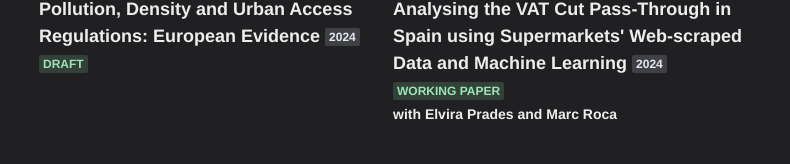
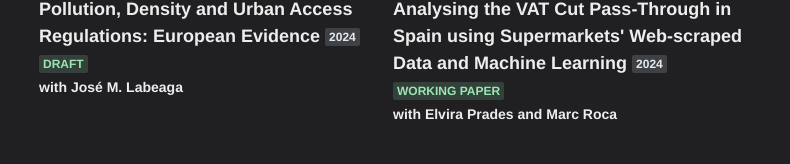
Before and after one commit to nicoforteza/web, a Next.js app: page /works in a window 1280 px wide. Shown: the part 343-507 px from the top of the page, without its empty margins (249-1039 px from the left). Built offline with nearby package versions, Linux system fonts and the light colour scheme; a web font is replaced by a local one.

Commit message:
add labeaga coauthorship

```diff
--- a/pages/works.js
+++ b/pages/works.js
@@ -47,6 +47,7 @@ const Works = () => (
             meta2="DRAFT"
             meta1="2024"
             >
+              with José M. Labeaga
           </LinkGridItem>
         </Section>
 
```
